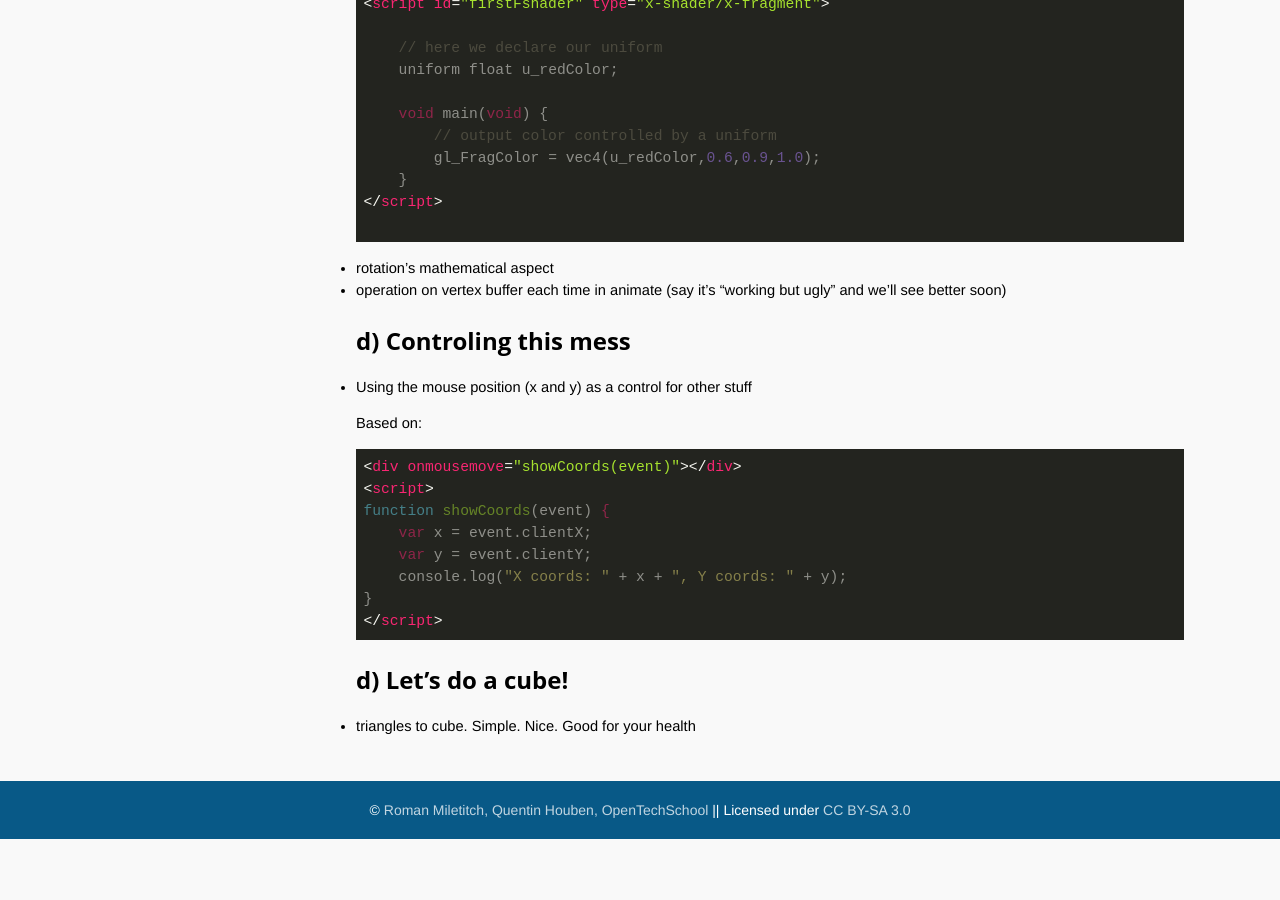
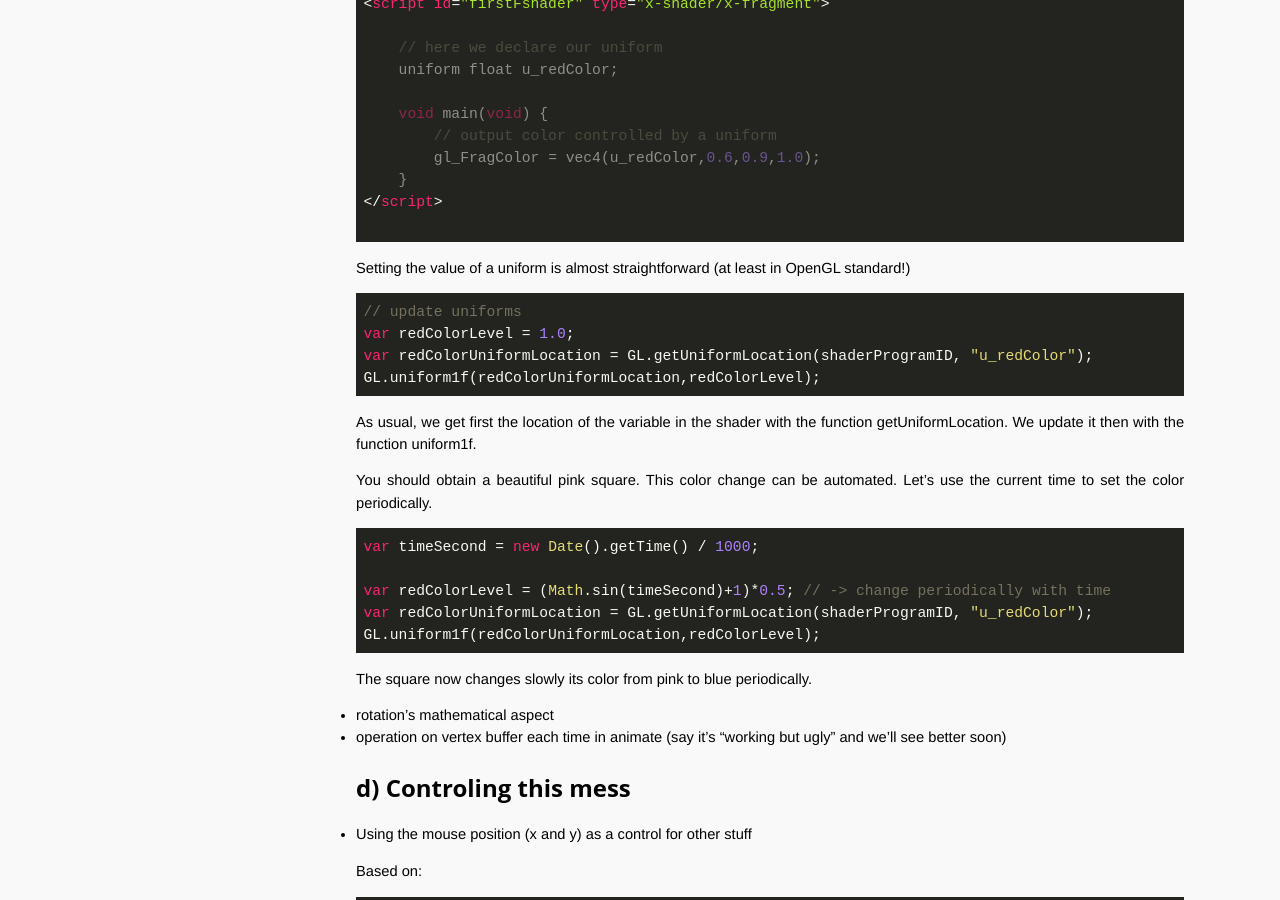
Before and after one commit to OpenTechSchool-Brussels/intro-to-webGL-and-shaders, a Jekyll site: the page built from log3_draw-animate-shape.md, in a window 1280 px wide and 900 px high, scrolled down 2276 px. Built offline with Jekyll 4.4.1, drawn with Linux system fonts in a browser that asks for light colours; before the commit the page ends 3115 px from its top, so only the background shows below that.

Commit message:
update log 3

```diff
--- a/log3_draw-animate-shape.md
+++ b/log3_draw-animate-shape.md
@@ -121,6 +121,31 @@ Let's control the red color component with a uniform. In our fragment shader, we
 
 ~~~
 
+Setting the value of a uniform is almost straightforward (at least in OpenGL standard!)
+
+~~~ html
+// update uniforms
+var redColorLevel = 1.0;
+var redColorUniformLocation = GL.getUniformLocation(shaderProgramID, "u_redColor");
+GL.uniform1f(redColorUniformLocation,redColorLevel);
+~~~
+
+As usual, we get first the location of the variable in the shader with the function getUniformLocation.
+We update it then with the function uniform1f.
+
+You should obtain a beautiful pink square.
+This color change can be automated. Let's use the current time to set the color periodically.
+
+~~~ html
+var timeSecond = new Date().getTime() / 1000;
+
+var redColorLevel = (Math.sin(timeSecond)+1)*0.5; // -> change periodically with time
+var redColorUniformLocation = GL.getUniformLocation(shaderProgramID, "u_redColor");
+GL.uniform1f(redColorUniformLocation,redColorLevel);
+~~~
+
+The square now changes slowly its color from pink to blue periodically.
+
 * rotation's mathematical aspect
 * operation on vertex buffer each time in animate (say it's "working but ugly" and we'll see better soon)
 
```
